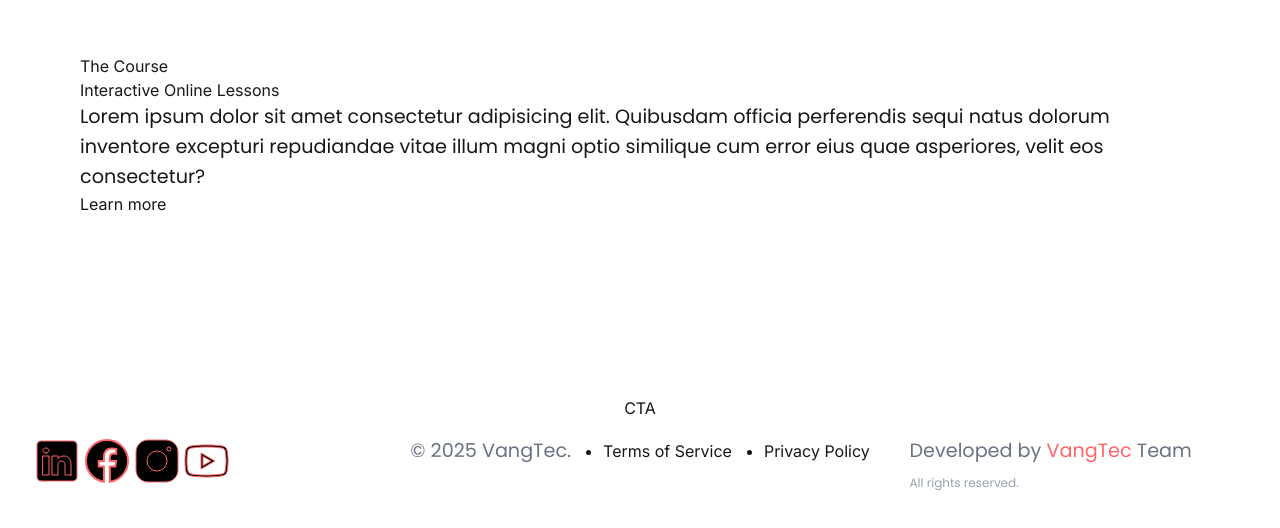
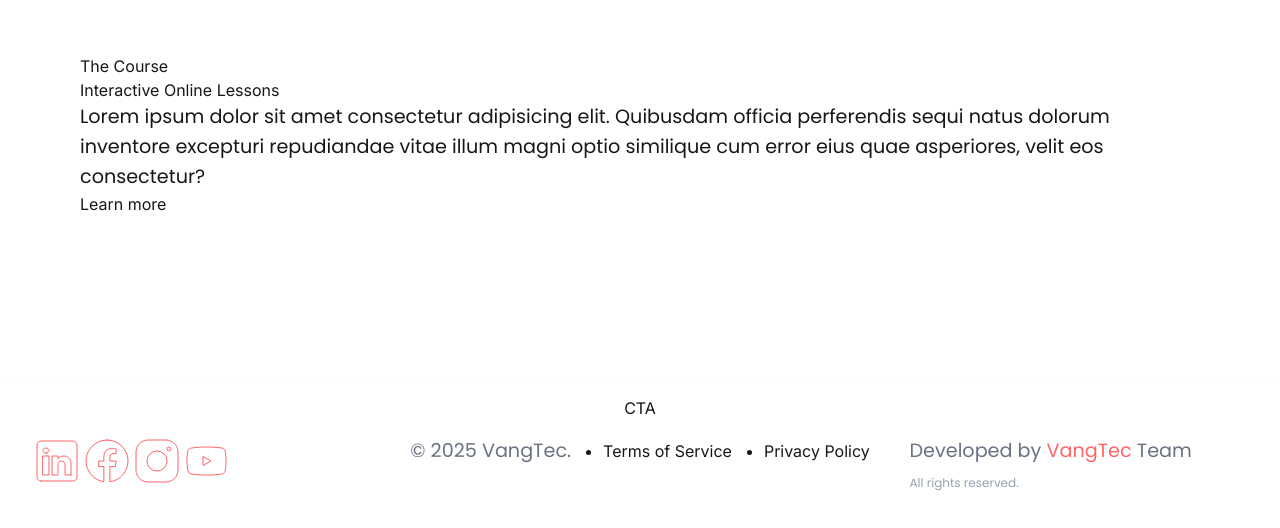
Before and after one commit to 4ctechnologies/4cTec-site, a Next.js app: page / in a window 1280 px wide. Shown: the part 1774-2302 px from the top of the page. Built offline with nearby package versions, Linux system fonts and the light colour scheme.

Commit message:
svg finalized with hover

```diff
--- a/app/page.tsx
+++ b/app/page.tsx
@@ -4,7 +4,7 @@ export default function Home() {
   return (
     <div className='grid grid-rows-[20px_1fr_20px] items-center justify-items-center min-h-screen p-8 pb-20 gap-16 sm:p-20 font-[family-name:var(--font-geist-sans)]'>
       <main className='flex flex-col gap-[32px] row-start-2 items-center sm:items-start'>
-        <section className='flex flex-col gap-4 w-full min-h-svh bg-[url(/images/hero-bg.jpg)] bg-cover bg-center bg-no-repeat rounded-lg p-8 sm:p-16 text-white'>
+        <section className='flex flex-col gap-4 w-full min-h-svh bg-[url(/images/hero-bg.jpg)] bg-cover bg-center bg-no-repeat rounded-lg p-8 sm:p-16 text-secondary dark:text-white'>
           <div className='w-full md:w-1/2 space-y-8'>
             <h1 className='text-6xl font-bold text-center md:text-left'>
               Online music production courses
@@ -13,7 +13,7 @@ export default function Home() {
               Lorem ipsum dolor, sit amet consectetur adipisicing elit. Maiores
               voluptas omnis harum eos.
             </p>
-            <div className='flex justify-center md:justify-start'>
+            <div className='flex space-x-4 justify-center md:justify-start'>
               <Link href={"/register"}>
                 <button className='bg-primary text-white px-4 py-2 rounded-lg hover:bg-secondary border-primary border  transition duration-300 ease-in-out cursor-pointer'>
                   Get Started
--- a/components/Footer.tsx
+++ b/components/Footer.tsx
@@ -7,9 +7,9 @@ export default function Footer() {
       <div className='grid grid-cols-1 md:grid-cols-2 lg:grid-cols-3 gap-4 w-full p-4'>
         <div id='socials'>
           <ul className='flex items-center justify-start space-x-0'>
-            <li className='hover:stroke-secondary hover:fill-primary stroke-primary transition duration-300 ease-in-out'>
+            <li className='fill-none hover:fill-primary stroke-primary transition duration-300 ease-in-out'>
               <a
-                href='https://www.facebook.com/vangtec/'
+                href='https://www.linkedin.com/vangtec/'
                 target='_blank'
                 rel='noopener noreferrer'
               >
@@ -31,40 +31,37 @@ export default function Footer() {
                   <polygon
                     style={{
                       strokeWidth: "1",
-                      fill: "#000000",
                       strokeLinecap: "round",
                       strokeLinejoin: "round",
                       strokeMiterlimit: "10",
                     }}
-                    className='stroke-primary hover:stroke-primary'
+                    className='fill-white dark:fill-secondary'
                     points='11,20 17,20 17,33.135 17,39 11,39 '
                   />
                   <path
                     style={{
                       strokeWidth: "1",
-                      fill: "#000000",
                       strokeLinecap: "round",
                       strokeLinejoin: "round",
                       strokeMiterlimit: "10",
                     }}
-                    className='stroke-primary hover:stroke-primary'
+                    className='fill-white dark:fill-secondary'
                     d='M14,17L14,17c-1.8,0-3-1.133-3-2.533S12.2,12,14,12s2.925,1.067,3,2.467C17,15.867,15.875,17,14,17z'
                   />
                   <path
                     style={{
                       strokeWidth: "1",
-                      fill: "#000000",
                       strokeLinecap: "round",
                       strokeLinejoin: "round",
                       strokeMiterlimit: "10",
                     }}
-                    className='stroke-primary hover:stroke-primary'
+                    className='fill-white dark:fill-secondary'
                     d='M39,39h-6c0,0,0-9.257,0-10c0-2-1-4-3.5-4.043C27.022,24.913,26,27,26,29c0,0.909,0,10,0,10h-6V20h6v2.561c0,0,1.93-2.561,5.813-2.561C35.778,20,39,22.726,39,28.261V39z'
                   />
                 </svg>
               </a>
             </li>
-            <li className='hover:stroke-secondary hover:fill-primary transition duration-300 ease-in-out'>
+            <li className='hover:fill-primary fill-white dark:fill-secondary stroke-primary transition duration-300 ease-in-out'>
               <a
                 href='https://www.facebook.com/vangtec/'
                 target='_blank'
@@ -78,17 +75,16 @@ export default function Footer() {
                 >
                   <path
                     style={{
-                      strokeWidth: 2,
+                      strokeWidth: 1,
                       strokeLinecap: "round",
                       strokeMiterlimit: 10,
                     }}
-                    className='stroke-primary'
                     d='M25,4C13.402,4,4,13.402,4,25c0,10.528,7.756,19.222,17.861,20.74V30.566h-5.196v-5.52h5.196v-3.673c0-6.081,2.963-8.751,8.017-8.751c2.421,0,3.701,0.179,4.307,0.261v4.818h-3.447c-2.145,0-2.895,2.034-2.895,4.327v3.017h6.289l-0.853,5.52h-5.435v15.22C38.093,44.395,46,35.631,46,25C46,13.402,36.598,4,25,4z'
                   />
                 </svg>
               </a>
             </li>
-            <li className='hover:stroke-secondary hover:fill-primary stroke-primary transition duration-300 ease-in-out'>
+            <li className='fill-white dark:fill-secondary hover:fill-primary stroke-primary transition duration-300 ease-in-out'>
               {/* Instagram */}
               <a
                 href='https://www.instagram.com/vangtec/'
@@ -111,18 +107,18 @@ export default function Footer() {
                     cx='25'
                     cy='25'
                     r='10'
-                    className='group-hover:fill-secondary group-hover:stroke-primary'
+                    className='group-hover:fill-white dark:group-hover:fill-secondary'
                   />
                   <circle
                     cx='37'
                     cy='13'
                     r='2'
-                    className='group-hover:fill-secondary group-hover:stroke-primary'
+                    className='group-hover:fill-white dark:group-hover:fill-secondary'
                   />
                 </svg>
               </a>
             </li>
-            <li className=' stroke-primary hover:fill-primary transition duration-300 ease-in-out'>
+            <li className=' stroke-primary hover:fill-primary fill-white dark:fill-secondary transition duration-300 ease-in-out'>
               <a
                 href='https://www.youtube.com/@vangtec/'
                 target='_blank'
@@ -133,16 +129,18 @@ export default function Footer() {
                   viewBox='0 0 50 50'
                   width='50px'
                   height='50px'
+                  className='group'
                 >
                   <g>
                     <path
                       style={{ strokeWidth: "1" }}
-                      d='M24.4,11c7.2,0,13,0.6,15.8,1.1c1.5,0.4,2.7,1.4,2.9,2.7c0.6,3.2,1,6.6,1,10.1c-0.1,4.3-0.6,7.8-1,10.3c-0.3,1.9-2.3,2.5-2.9,2.7c-3.6,0.7-9.6,1.2-15.6,1.2s-12.1-0.4-15.6-1.2c-1.5-0.4-2.7-1.4-2.9-2.7C5.3,32.4,5,28.7,5,25c0-4.6,0.4-8,0.8-10.1c0.3-1.9,2.4-2.5,2.9-2.7C12,11.5,18.1,11,24.4,11 M24.4,9c-6.6,0-12.8,0.5-16.1,1.2c-2.2,0.5-4.1,2-4.5,4.3C3.4,16.9,3,20.5,3,25S3.4,33,3.9,35.5c0.4,2.2,2.3,3.8,4.5,4.3c3.5,0.7,9.5,1.2,16.1,1.2c6.6,0,12.6-0.5,16.1-1.2c2.2-0.5,4.1-2,4.5-4.3c0.4-2.5,0.9-6.1,1-10.6c0-4.5-0.5-8.1-1-10.6c-0.4-2.2-2.3-3.8-4.5-4.3C37.1,9.5,31,9,24.4,9L24.4,9z'
+                      d='M24.4,11c7.2,0,13,0.6,15.8,1.1c1.5,0.4,2.7,1.4,2.9,2.7c0.6,3.2,1,6.6,1,10.1c-0.1,4.3-0.6,7.8-1,10.3c-0.3,1.9-2.3,2.5-2.9,2.7c-3.6,0.7-9.6,1.2-15.6,1.2s-12.1-0.4-15.6-1.2c-1.5-0.4-2.7-1.4-2.9-2.7C5.3,32.4,5,28.7,5,25c0-4.6,0.4-8,0.8-10.1c0.3-1.9,2.4-2.5,2.9-2.7C12,11.5,18.1,11,24.4,11z'
                     />
                   </g>
                   <path
                     style={{ strokeWidth: "1" }}
-                    d='M21,20.4l8,4.6l-8,4.6V20.4 M19,17v16l14-8L19,17L19,17z'
+                    className='group-hover:fill-white dark:group-hover:fill-secondary'
+                    d='M21,20.4l8,4.6l-8,4.6V20.4z'
                   />
                 </svg>
               </a>
--- a/components/Header.tsx
+++ b/components/Header.tsx
@@ -18,7 +18,7 @@ export default function Header() {
             <Link href='/'>Contact</Link>
           </li>
           <li className='bg-theme-white text-black rounded-xl px-5 py-3 hover:bg-primary hover:text-white transition duration-300 ease-in-out'>
-            <Link href='/login'>Apply now</Link>
+            <Link href='/login' className="text-nowrap">Apply now</Link>
           </li>
         </ul>
       </nav>
```
